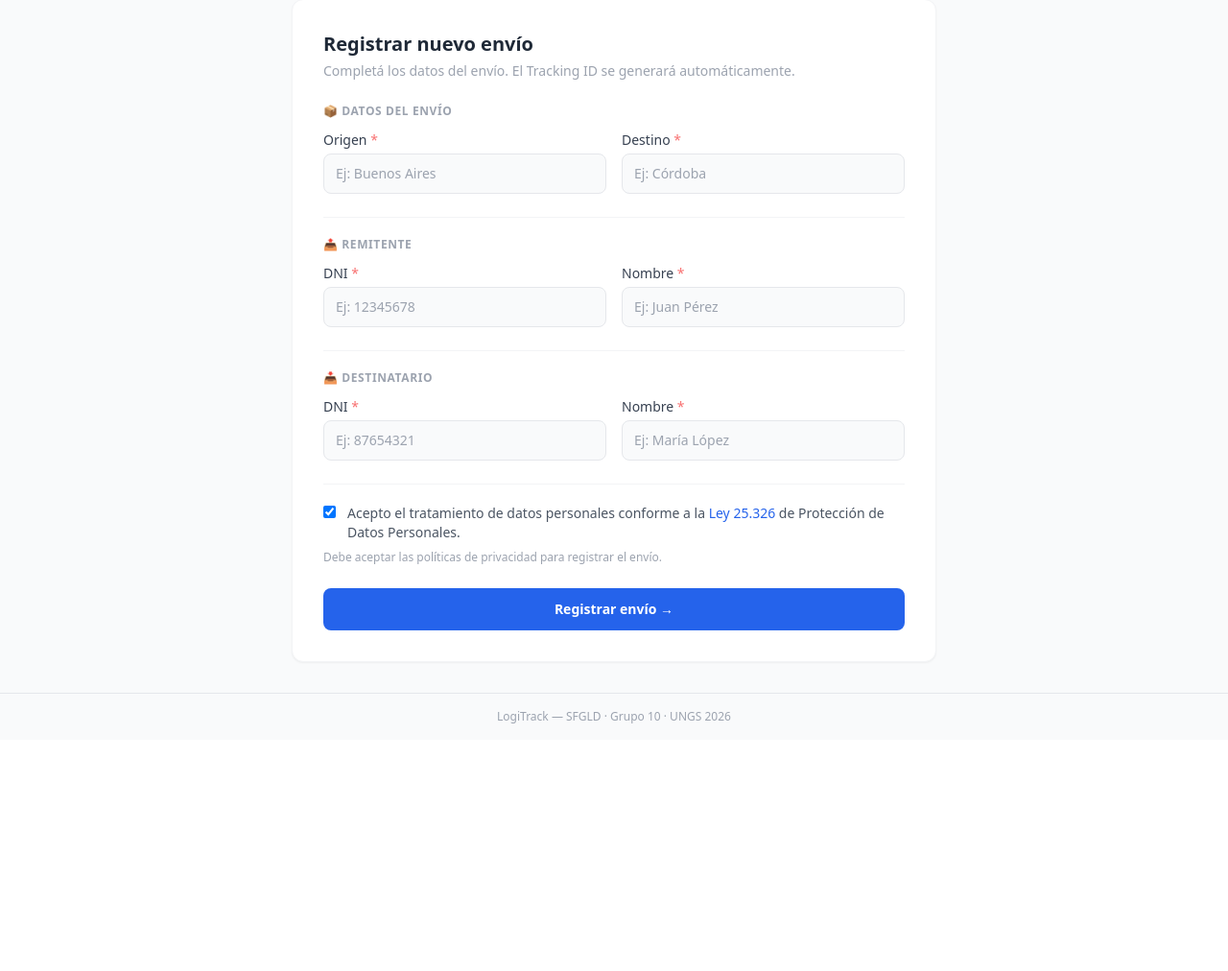
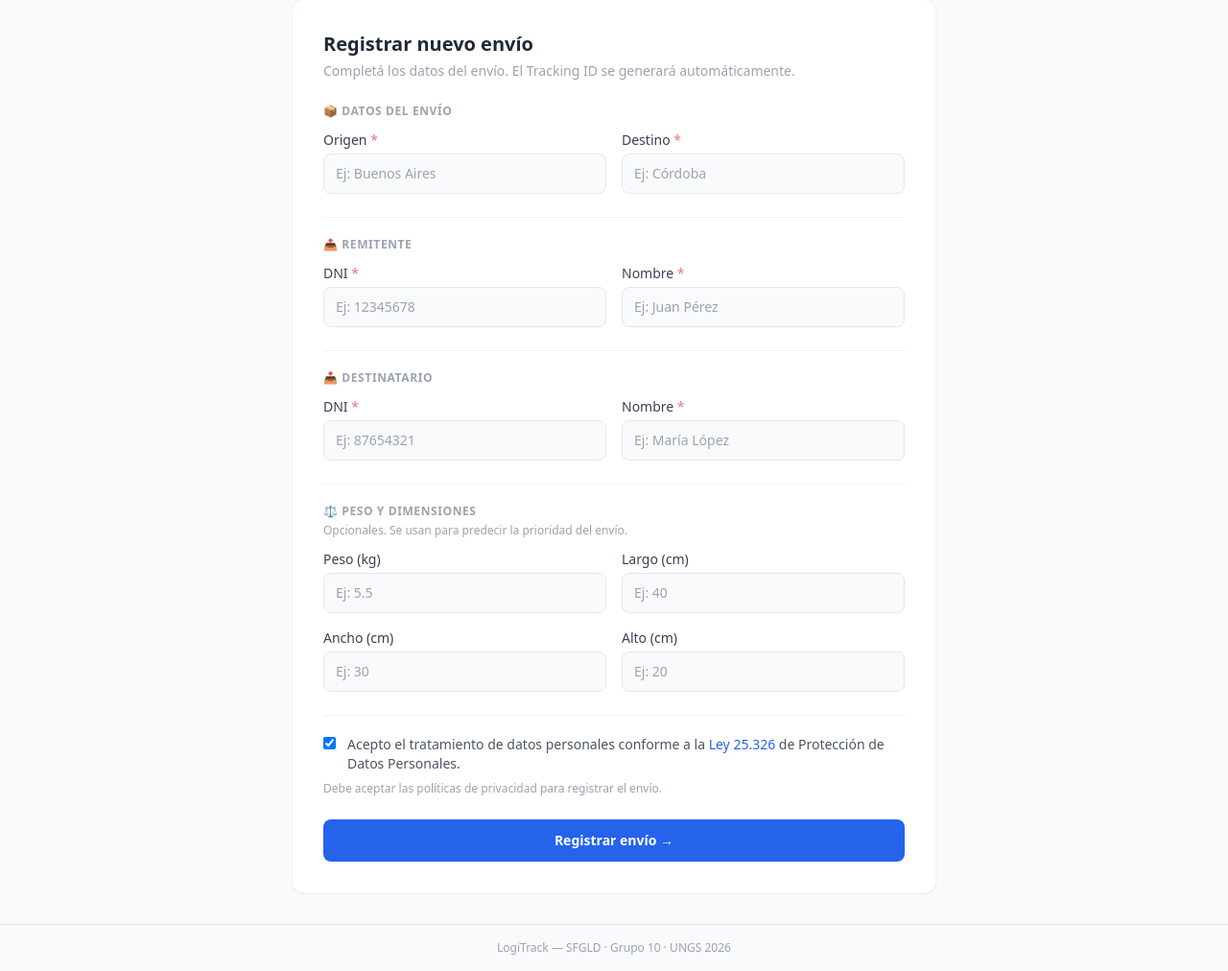
Before and after one commit to thiagov2a/logitrack-api, a FastAPI app: template templates/nuevo_envio.html in a window 1280 px wide. Shown: the part 147-1159 px from the top of the page at 96% size. Before the commit the page ends 901 px from the top, so only its background shows below. Run offline with FastAPI, Linux system fonts and the light colour scheme; the template is opened without the code that fills it, so the values that code supplies are empty; parts of the project's set-up code (start-up, migrations or seed data) failed here and were passed over; some libraries are stand-ins or nearby versions.

Commit message:
fix: correcciones generales sprint 3 (US-22 rol, ML en form, dead code, validador DNI, docs)

```diff
--- a/main.py
+++ b/main.py
@@ -3,7 +3,7 @@ from src.routers import envios, views, auth, usuarios
 import uvicorn
 
 app = FastAPI(
-    title="LogiTrack API", description="Mock API para el TP (Sprint 2)", version="2.0.0"
+    title="LogiTrack API", description="Mock API para el TP (Sprint 3)", version="3.0.0"
 )
 
 app.include_router(auth.router)
--- a/src/models/cliente.py
+++ b/src/models/cliente.py
@@ -11,6 +11,8 @@ class Cliente(BaseModel):
     @field_validator("dni")
     @classmethod
     def validar_dni(cls, v):
+        if v == "***":
+            return v
         if not re.fullmatch(r"\d{7,8}", v):
             raise ValueError("El DNI debe contener entre 7 y 8 dígitos numéricos.")
         return v
--- a/src/models/envio.py
+++ b/src/models/envio.py
@@ -31,12 +31,10 @@ class Envio(BaseModel):
         description="Dimensiones físicas del paquete (Opcional)"
     )
     consentimiento: bool = True
-    prioridadManual: bool = False
     prioridad_ml: Optional[PrioridadEnvio] = Field(
         default=None,
         description="Prioridad clasificada automáticamente por el modelo ML"
     )
-    activo: bool = True
 
     @field_validator("origen", "destino")
     @classmethod
--- a/src/routers/envios.py
+++ b/src/routers/envios.py
@@ -150,13 +150,25 @@ def _crear_semilla(
             )
         )
 
+    dims = envio.dimensiones
+    pred = predecir_prioridad(
+        peso_kg=envio.peso_kg,
+        largo_cm=dims.largo_cm if dims else None,
+        ancho_cm=dims.ancho_cm if dims else None,
+        alto_cm=dims.alto_cm if dims else None,
+    )
+    envio.prioridad_ml = PrioridadEnvio(pred)
+
     return envio
 
 
 mock_db_envios = [
-    _crear_semilla("Buenos Aires", "Cordoba", "12345678", "Ana Gomez", EstadoEnvio.EN_TRANSITO),
-    _crear_semilla("Rosario", "Mendoza", "87654321", "Luis Perez", EstadoEnvio.EN_SUCURSAL),
-    _crear_semilla("La Plata", "Tucuman", "11223344", "Maria Lopez", EstadoEnvio.INICIADO),
+    _crear_semilla("Buenos Aires", "Cordoba", "12345678", "Ana Gomez", EstadoEnvio.EN_TRANSITO,
+                   peso=25.0, largo=80, ancho=60, alto=50),
+    _crear_semilla("Rosario", "Mendoza", "87654321", "Luis Perez", EstadoEnvio.EN_SUCURSAL,
+                   peso=8.0, largo=40, ancho=30, alto=25),
+    _crear_semilla("La Plata", "Tucuman", "11223344", "Maria Lopez", EstadoEnvio.INICIADO,
+                   peso=1.0, largo=10, ancho=10, alto=5),
 ]
 
 
@@ -429,11 +441,11 @@ def anonimizar_envio(
     confirmacion: ConfirmacionAnonimizacion,
     x_rol: str = Header(...)
 ):
-    """US-22: Anonimiza irreversiblemente los datos personales de un envio finalizado. Solo Administrador."""
-    if x_rol.lower() != "administrador":
+    """US-22: Anonimiza irreversiblemente los datos personales de un envio finalizado. Solo Supervisor."""
+    if x_rol.lower() != "supervisor":
         raise HTTPException(
             status_code=403,
-            detail="Acceso denegado: se requiere rol Administrador."
+            detail="Acceso denegado: se requiere rol Supervisor."
         )
 
     if not confirmacion.confirmar:
--- a/templates/detalle.html
+++ b/templates/detalle.html
@@ -304,8 +304,8 @@
         </div>
         {% endif %}
 
-        <!-- Panel Administrador — Derecho al Olvido -->
-        {% if es_administrador %}
+        <!-- Panel Supervisor — Derecho al Olvido -->
+        {% if es_supervisor %}
         <div class="bg-red-50 border border-red-200 rounded-xl p-6">
             <h2 class="text-sm font-semibold text-red-800 uppercase tracking-wider mb-4">🛡️ Panel Administrador — Derecho al Olvido</h2>
 
--- a/templates/nuevo_envio.html
+++ b/templates/nuevo_envio.html
@@ -85,6 +85,38 @@
                 </div>
             </div>
 
+            <!-- Peso y Dimensiones -->
+            <div class="border-t border-gray-100 pt-5">
+                <h2 class="text-xs font-semibold text-gray-400 uppercase tracking-wider mb-1">⚖️ Peso y Dimensiones</h2>
+                <p class="text-xs text-gray-400 mb-3">Opcionales. Se usan para predecir la prioridad del envío.</p>
+                <div class="grid grid-cols-2 gap-4">
+                    <div>
+                        <label class="block text-sm font-medium text-gray-700 mb-1">Peso (kg)</label>
+                        <input type="number" name="peso_kg" step="0.01" min="0.01" placeholder="Ej: 5.5"
+                            value="{{ datos.get('peso_kg', '') }}"
+                            class="w-full border border-gray-200 rounded-lg px-3 py-2.5 text-sm focus:outline-none focus:ring-2 focus:ring-blue-400 bg-gray-50">
+                    </div>
+                    <div>
+                        <label class="block text-sm font-medium text-gray-700 mb-1">Largo (cm)</label>
+                        <input type="number" name="largo_cm" step="0.1" min="0.1" placeholder="Ej: 40"
+                            value="{{ datos.get('largo_cm', '') }}"
+                            class="w-full border border-gray-200 rounded-lg px-3 py-2.5 text-sm focus:outline-none focus:ring-2 focus:ring-blue-400 bg-gray-50">
+                    </div>
+                    <div>
+                        <label class="block text-sm font-medium text-gray-700 mb-1">Ancho (cm)</label>
+                        <input type="number" name="ancho_cm" step="0.1" min="0.1" placeholder="Ej: 30"
+                            value="{{ datos.get('ancho_cm', '') }}"
+                            class="w-full border border-gray-200 rounded-lg px-3 py-2.5 text-sm focus:outline-none focus:ring-2 focus:ring-blue-400 bg-gray-50">
+                    </div>
+                    <div>
+                        <label class="block text-sm font-medium text-gray-700 mb-1">Alto (cm)</label>
+                        <input type="number" name="alto_cm" step="0.1" min="0.1" placeholder="Ej: 20"
+                            value="{{ datos.get('alto_cm', '') }}"
+                            class="w-full border border-gray-200 rounded-lg px-3 py-2.5 text-sm focus:outline-none focus:ring-2 focus:ring-blue-400 bg-gray-50">
+                    </div>
+                </div>
+            </div>
+
             <!-- Consentimiento -->
             <div class="border-t border-gray-100 pt-5">
                 <label class="flex items-start gap-3 cursor-pointer">
```
Also changed, not shown: docs/TRAZABILIDAD.md (+19 -11 lines), src/routers/views.py (+29 -3 lines), tests/test_envios.py (+6 -6 lines), README.md.
